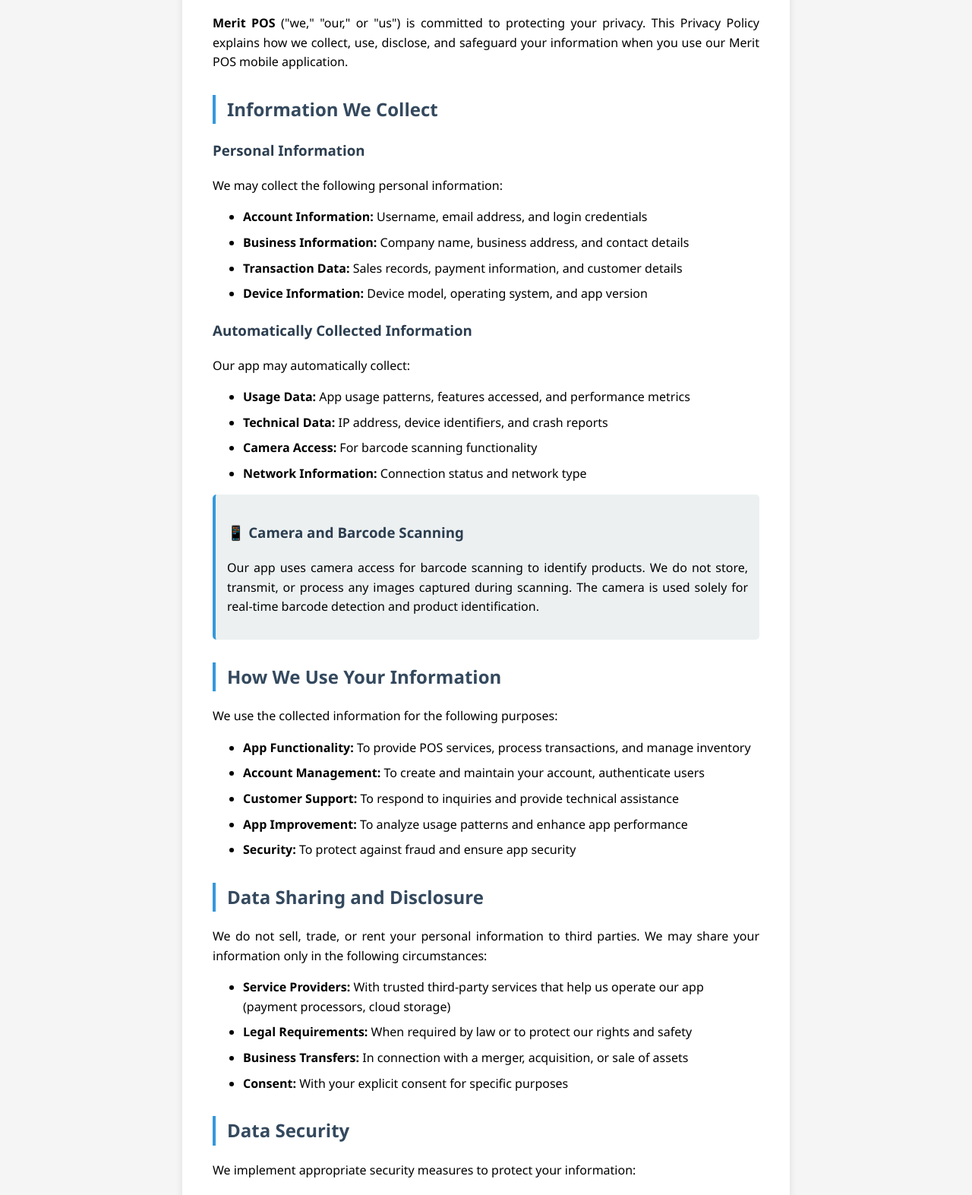
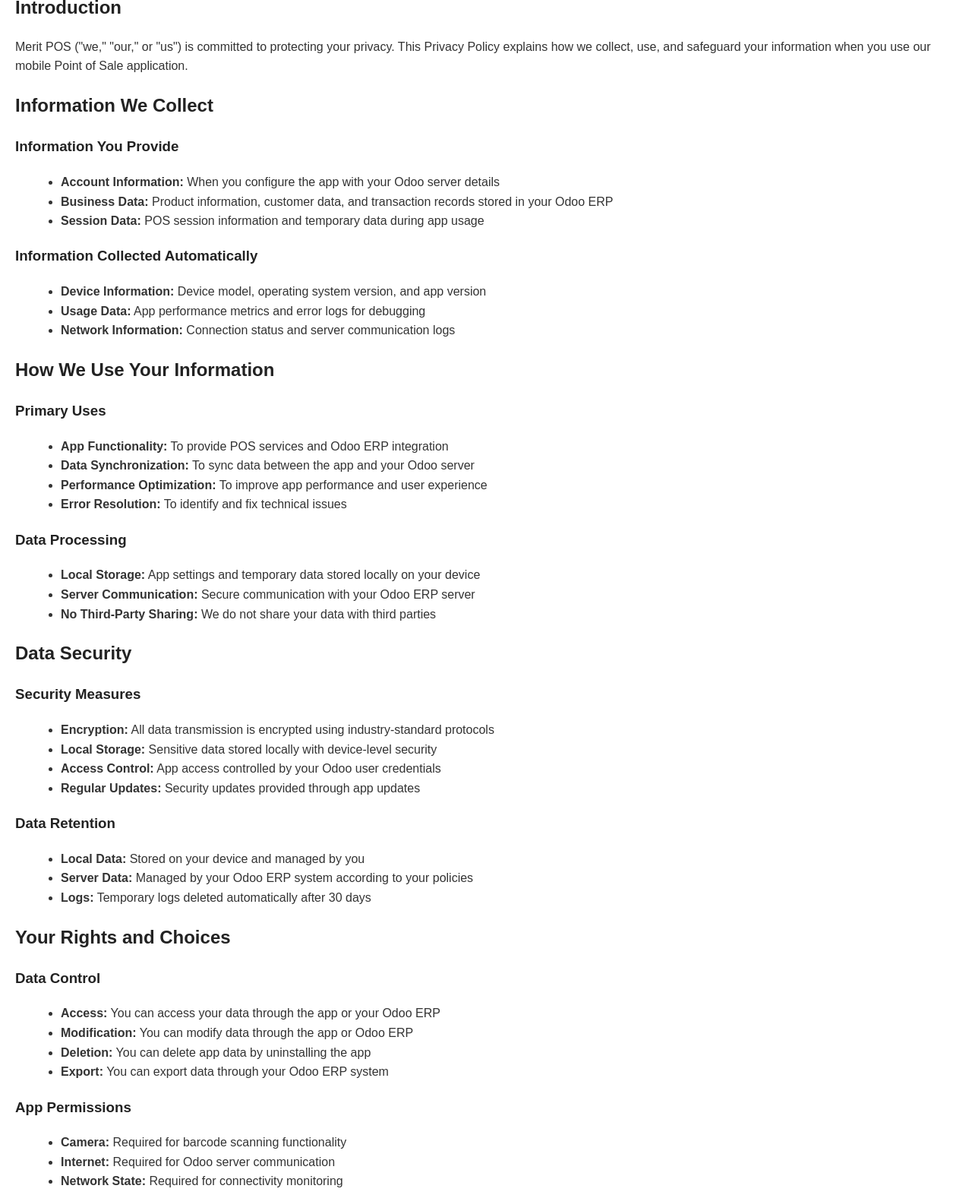
Before and after one commit to OmarGuuldoon/merit_pos_privacy_policy, a plain HTML site: page index.html in a window 1280 px wide. Shown: the part 149-1722 px from the top of the page at 76% size. Drawn offline with Linux system fonts and the light colour scheme.

Commit message:
Update index.html

```diff
--- a/index.html
+++ b/index.html
@@ -3,170 +3,138 @@
 <head>
     <meta charset="UTF-8">
     <meta name="viewport" content="width=device-width, initial-scale=1.0">
-    <title>Privacy Policy - Merit POS</title>
+    <title>Privacy Policy for Merit POS</title>
     <style>
         body {
-            font-family: 'Segoe UI', Tahoma, Geneva, Verdana, sans-serif;
+            font-family: Arial, sans-serif;
             line-height: 1.6;
-            max-width: 800px;
-            margin: 0 auto;
-            padding: 20px;
-            background-color: #f5f5f5;
+            margin: 20px;
+            padding: 0;
+            color: #333;
         }
-        .container {
-            background-color: white;
-            padding: 40px;
-            border-radius: 10px;
-            box-shadow: 0 2px 10px rgba(0,0,0,0.1);
-        }
-        h1 {
-            color: #2c3e50;
-            text-align: center;
-            border-bottom: 3px solid #3498db;
-            padding-bottom: 10px;
-        }
-        h2 {
-            color: #34495e;
-            margin-top: 30px;
-            border-left: 4px solid #3498db;
-            padding-left: 15px;
-        }
-        h3 {
-            color: #2c3e50;
-            margin-top: 20px;
-        }
-        p {
-            margin-bottom: 15px;
-            text-align: justify;
+        h1, h2, h3 {
+            color: #222;
         }
         ul {
-            margin-bottom: 15px;
+            margin: 0 0 15px 20px;
         }
-        li {
-            margin-bottom: 8px;
-        }
-        .highlight {
-            background-color: #ecf0f1;
-            padding: 15px;
-            border-radius: 5px;
-            border-left: 4px solid #3498db;
-        }
-        .contact {
-            background-color: #e8f4fd;
-            padding: 20px;
-            border-radius: 5px;
-            margin-top: 30px;
-        }
-        .last-updated {
-            text-align: center;
-            color: #7f8c8d;
-            font-style: italic;
-            margin-top: 30px;
+        strong {
+            font-weight: bold;
         }
     </style>
 </head>
 <body>
-    <div class="container">
-        <h1>Privacy Policy</h1>
-        <p><strong>Merit POS</strong> ("we," "our," or "us") is committed to protecting your privacy. This Privacy Policy explains how we collect, use, disclose, and safeguard your information when you use our Merit POS mobile application.</p>
+
+    <h1>Privacy Policy for Merit POS</h1>
+    <p><strong>Last updated:</strong> [Date]</p>
+
+    <h2>Introduction</h2>
+    <p>Merit POS ("we," "our," or "us") is committed to protecting your privacy. This Privacy Policy explains how we collect, use, and safeguard your information when you use our mobile Point of Sale application.</p>
 
     <h2>Information We Collect</h2>
 
-        <h3>Personal Information</h3>
-        <p>We may collect the following personal information:</p>
+    <h3>Information You Provide</h3>
     <ul>
-            <li><strong>Account Information:</strong> Username, email address, and login credentials</li>
-            <li><strong>Business Information:</strong> Company name, business address, and contact details</li>
-            <li><strong>Transaction Data:</strong> Sales records, payment information, and customer details</li>
-            <li><strong>Device Information:</strong> Device model, operating system, and app version</li>
+        <li><strong>Account Information:</strong> When you configure the app with your Odoo server details</li>
+        <li><strong>Business Data:</strong> Product information, customer data, and transaction records stored in your Odoo ERP</li>
+        <li><strong>Session Data:</strong> POS session information and temporary data during app usage</li>
     </ul>
 
-        <h3>Automatically Collected Information</h3>
-        <p>Our app may automatically collect:</p>
+    <h3>Information Collected Automatically</h3>
     <ul>
-            <li><strong>Usage Data:</strong> App usage patterns, features accessed, and performance metrics</li>
-            <li><strong>Technical Data:</strong> IP address, device identifiers, and crash reports</li>
-            <li><strong>Camera Access:</strong> For barcode scanning functionality</li>
-            <li><strong>Network Information:</strong> Connection status and network type</li>
+        <li><strong>Device Information:</strong> Device model, operating system version, and app version</li>
+        <li><strong>Usage Data:</strong> App performance metrics and error logs for debugging</li>
+        <li><strong>Network Information:</strong> Connection status and server communication logs</li>
     </ul>
 
-        <div class="highlight">
-            <h3>📱 Camera and Barcode Scanning</h3>
-            <p>Our app uses camera access for barcode scanning to identify products. We do not store, transmit, or process any images captured during scanning. The camera is used solely for real-time barcode detection and product identification.</p>
-        </div>
+    <h2>How We Use Your Information</h2>
 
-        <h2>How We Use Your Information</h2>
-        <p>We use the collected information for the following purposes:</p>
+    <h3>Primary Uses</h3>
     <ul>
-            <li><strong>App Functionality:</strong> To provide POS services, process transactions, and manage inventory</li>
-            <li><strong>Account Management:</strong> To create and maintain your account, authenticate users</li>
-            <li><strong>Customer Support:</strong> To respond to inquiries and provide technical assistance</li>
-            <li><strong>App Improvement:</strong> To analyze usage patterns and enhance app performance</li>
-            <li><strong>Security:</strong> To protect against fraud and ensure app security</li>
+        <li><strong>App Functionality:</strong> To provide POS services and Odoo ERP integration</li>
+        <li><strong>Data Synchronization:</strong> To sync data between the app and your Odoo server</li>
+        <li><strong>Performance Optimization:</strong> To improve app performance and user experience</li>
+        <li><strong>Error Resolution:</strong> To identify and fix technical issues</li>
     </ul>
 
-        <h2>Data Sharing and Disclosure</h2>
-        <p>We do not sell, trade, or rent your personal information to third parties. We may share your information only in the following circumstances:</p>
+    <h3>Data Processing</h3>
     <ul>
-            <li><strong>Service Providers:</strong> With trusted third-party services that help us operate our app (payment processors, cloud storage)</li>
-            <li><strong>Legal Requirements:</strong> When required by law or to protect our rights and safety</li>
-            <li><strong>Business Transfers:</strong> In connection with a merger, acquisition, or sale of assets</li>
-            <li><strong>Consent:</strong> With your explicit consent for specific purposes</li>
+        <li><strong>Local Storage:</strong> App settings and temporary data stored locally on your device</li>
+        <li><strong>Server Communication:</strong> Secure communication with your Odoo ERP server</li>
+        <li><strong>No Third-Party Sharing:</strong> We do not share your data with third parties</li>
     </ul>
 
     <h2>Data Security</h2>
-        <p>We implement appropriate security measures to protect your information:</p>
+
+    <h3>Security Measures</h3>
     <ul>
         <li><strong>Encryption:</strong> All data transmission is encrypted using industry-standard protocols</li>
-            <li><strong>Access Controls:</strong> Limited access to personal information on a need-to-know basis</li>
-            <li><strong>Regular Updates:</strong> Continuous security updates and vulnerability assessments</li>
-            <li><strong>Secure Storage:</strong> Data stored in secure, encrypted databases</li>
+        <li><strong>Local Storage:</strong> Sensitive data stored locally with device-level security</li>
+        <li><strong>Access Control:</strong> App access controlled by your Odoo user credentials</li>
+        <li><strong>Regular Updates:</strong> Security updates provided through app updates</li>
     </ul>
 
-        <h2>Data Retention</h2>
-        <p>We retain your information for as long as necessary to:</p>
+    <h3>Data Retention</h3>
     <ul>
-            <li>Provide our services and maintain your account</li>
-            <li>Comply with legal obligations and tax requirements</li>
-            <li>Resolve disputes and enforce agreements</li>
-            <li>Improve our services and develop new features</li>
+        <li><strong>Local Data:</strong> Stored on your device and managed by you</li>
+        <li><strong>Server Data:</strong> Managed by your Odoo ERP system according to your policies</li>
+        <li><strong>Logs:</strong> Temporary logs deleted automatically after 30 days</li>
     </ul>
 
     <h2>Your Rights and Choices</h2>
-        <p>You have the following rights regarding your personal information:</p>
+
+    <h3>Data Control</h3>
     <ul>
-            <li><strong>Access:</strong> Request access to your personal information</li>
-            <li><strong>Correction:</strong> Request correction of inaccurate information</li>
-            <li><strong>Deletion:</strong> Request deletion of your personal information</li>
-            <li><strong>Portability:</strong> Request a copy of your data in a portable format</li>
-            <li><strong>Opt-out:</strong> Opt out of certain data collection and processing</li>
+        <li><strong>Access:</strong> You can access your data through the app or your Odoo ERP</li>
+        <li><strong>Modification:</strong> You can modify data through the app or Odoo ERP</li>
+        <li><strong>Deletion:</strong> You can delete app data by uninstalling the app</li>
+        <li><strong>Export:</strong> You can export data through your Odoo ERP system</li>
+    </ul>
+
+    <h3>App Permissions</h3>
+    <ul>
+        <li><strong>Camera:</strong> Required for barcode scanning functionality</li>
+        <li><strong>Internet:</strong> Required for Odoo server communication</li>
+        <li><strong>Network State:</strong> Required for connectivity monitoring</li>
+        <li><strong>Wake Lock:</strong> Required for continuous scanning operations</li>
     </ul>
 
     <h2>Children's Privacy</h2>
-        <p>Our app is not intended for use by children under 13 years of age. We do not knowingly collect personal information from children under 13. If you believe we have collected information from a child under 13, please contact us immediately.</p>
+    <p>Our app is designed for business use and is not intended for children under 13. We do not knowingly collect personal information from children under 13.</p>
 
-        <h2>Changes to This Privacy Policy</h2>
-        <p>We may update this Privacy Policy from time to time. We will notify you of any material changes by:</p>
+    <h2>International Data Transfers</h2>
+    <p>Your data is processed according to your Odoo ERP server location and your organization's data policies. We do not transfer data internationally beyond your existing Odoo setup.</p>
+
+    <h2>Changes to This Policy</h2>
+    <p>We may update this Privacy Policy from time to time. We will notify you of any changes by:</p>
     <ul>
-            <li>Posting the updated policy in our app</li>
-            <li>Sending you an email notification</li>
-            <li>Displaying a prominent notice in the app</li>
+        <li>Posting the new Privacy Policy in the app</li>
+        <li>Updating the "Last updated" date</li>
+        <li>Providing notice through app updates</li>
     </ul>
 
     <h2>Contact Us</h2>
-        <div class="contact">
-            <p>If you have any questions about this Privacy Policy or our data practices, please contact us:</p>
+    <p>If you have any questions about this Privacy Policy, please contact us:</p>
     <ul>
-                <li><strong>Email:</strong> devop@meritadvisory.so</li>
-                <li><strong>Address:</strong> Merit POS Support Team</li>
-                <li><strong>App Support:</strong> Use the in-app support feature</li>
+        <li><strong>Email:</strong> devops@meritadvisory.so</li>
+        <li><strong>Website:</strong> <a href="https://meritsoftsolutions.com/">https://meritsoftsolutions.com/</a></li>
+        <li><strong>Support:</strong> technical@mertiadvisory.so</li>
     </ul>
-        </div>
 
-        <div class="last-updated">
-            <p><strong>Last Updated:</strong> January 29, 2025</p>
-            <p><strong>App Version:</strong> Merit POS v1.0</p>
-        </div>
-    </div>
+    <h2>Legal Basis</h2>
+    <p>This Privacy Policy is provided in compliance with:</p>
+    <ul>
+        <li>General Data Protection Regulation (GDPR)</li>
+        <li>California Consumer Privacy Act (CCPA)</li>
+        <li>Other applicable privacy laws and regulations</li>
+    </ul>
+
+    <h2>Data Protection Officer</h2>
+    <p>For privacy-related inquiries, contact our Data Protection Officer at [DPO Email].</p>
+
+    <hr>
+
+    <p><strong>Note:</strong> This privacy policy applies to the Merit POS mobile application. Your Odoo ERP system may have its own privacy policy that governs data stored on your server.</p>
+
 </body>
 </html>
```
Lines whose indentation alone changed are shown as unchanged.
